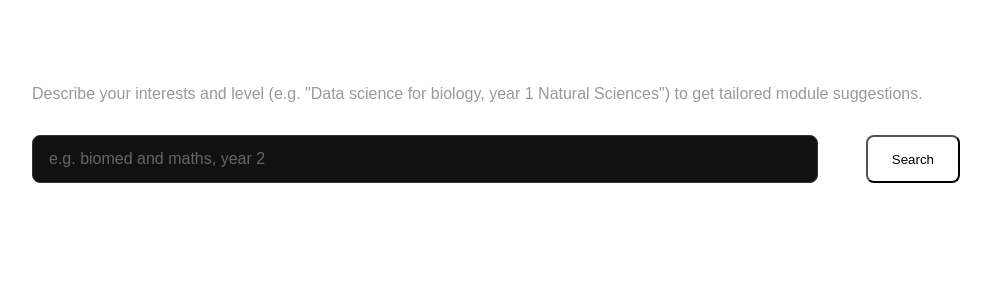
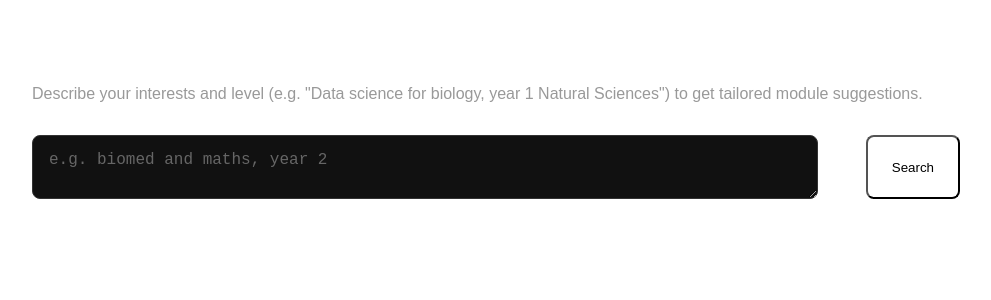
Before and after one commit to VedhRKannan/ucl-mods, a Next.js app in the folder ucl-module-recs/: page / in a window 1280 px wide. Shown: the top 300 px of the page, without its empty margins (144-1135 px from the left). Built offline with nearby package versions, Linux system fonts and the light colour scheme.

Commit message:
try again

```diff
--- a/ucl-module-recs/src/app/page.tsx
+++ b/ucl-module-recs/src/app/page.tsx
@@ -38,12 +38,14 @@ export default function Home() {
         </p>
 
         <div className={styles.searchBar}>
-          <input
-            className={styles.input}
-            value={query}
-            onChange={e => setQuery(e.target.value)}
-            placeholder="e.g. biomed and maths, year 2"
-          />
+            <textarea
+                className={styles.input}
+                value={query}
+                onChange={e => setQuery(e.target.value)}
+                placeholder="e.g. biomed and maths, year 2"
+                rows={1}
+                />
+
           <button onClick={search} className={styles.button}>
             Search
           </button>
```
